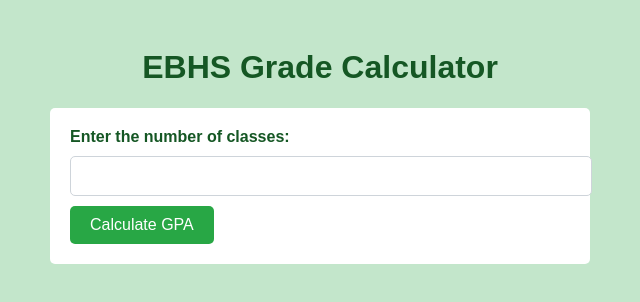
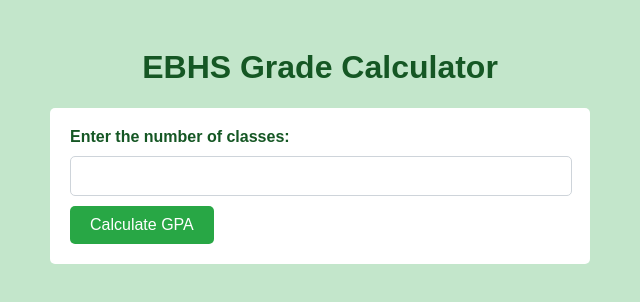
Before and after one commit to Heisenberg1525/GPA-Calculator-EBHS, a plain HTML site: page index.html in a window 1280 px wide. Shown: the full height of the page, 320-960 px from the left. Drawn offline with Linux system fonts and the light colour scheme.

Commit message:
size changes 2

```diff
--- a/style.css
+++ b/style.css
@@ -32,6 +32,12 @@ select {
     border: 1px solid #ced4da;
 }
 
+input#num-classes,
+input#credits,
+select#grade {
+    width: calc(100% - 20px);
+}
+
 button[type="submit"] {
     background-color: #28a745;
     color: #fff;
```
